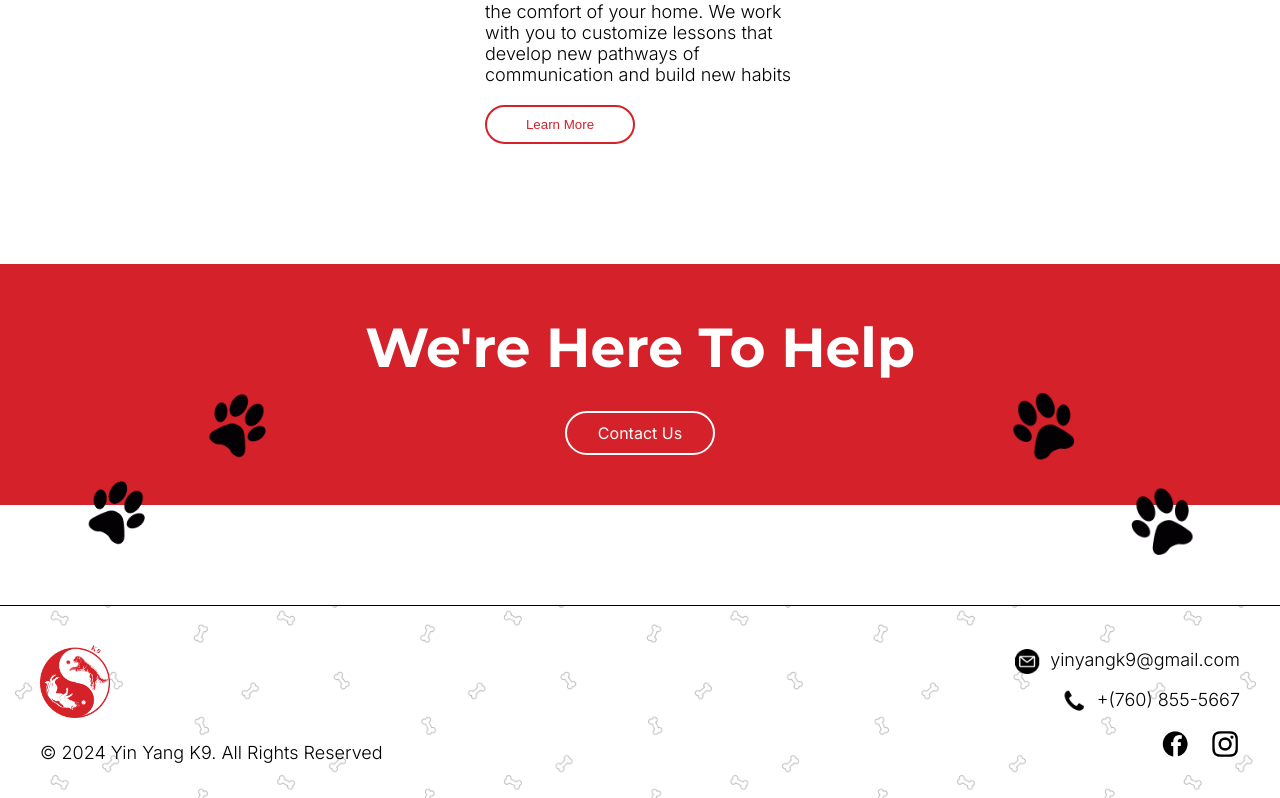
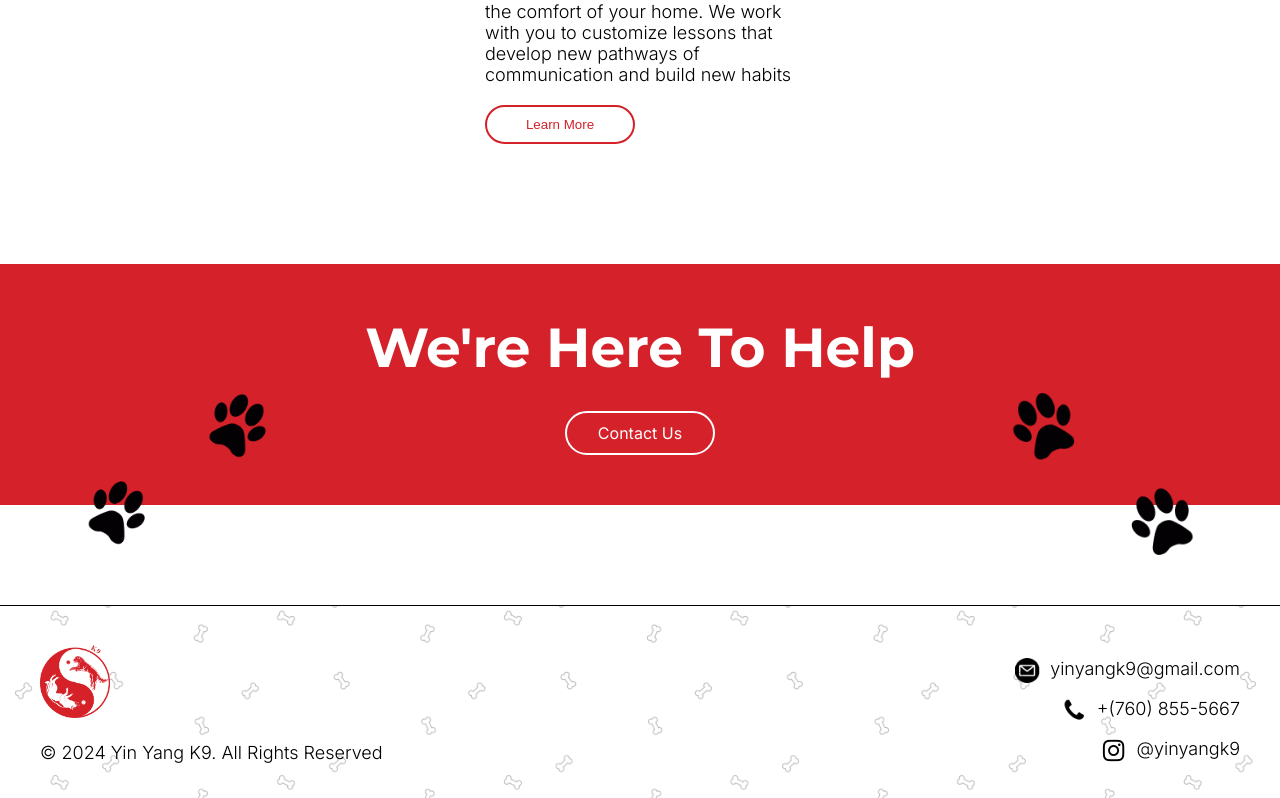
Before and after one commit to JasonKirshner/yinyangk9.com, a Next.js app: page /services in a window 1280 px wide. Shown: the part 1380-2178 px from the top of the page. Built offline with nearby package versions, Linux system fonts and the light colour scheme.

Commit message:
Use next/image for footer images
Signed-off-by: Jason Kirshner <jasonkirshner13@gmail.com>

```diff
--- a/src/components/Footer/Footer.js
+++ b/src/components/Footer/Footer.js
@@ -1,35 +1,47 @@
 import Link from 'next/link'
+import Image from "next/image";
+
+import heroImage from '../../../public/hero_bg.png'
+import mailImage from '../../../public/mail.png'
+import phoneImage from '../../../public/phone.png'
+import fbImage from '../../../public/facebook.png'
+import igImage from '../../../public/instagram.png'
+import logo from '../../../public/logo.png'
 
 import styles from './Footer.module.css'
 
 const Footer = () => {
   return (
     <footer className={styles.footer}>
-      <img src="/hero_bg.png" alt="Footer Background" className={styles.bgImage} />
+      <Image src={heroImage} alt="Footer Background" className={styles.bgImage} />
       <div className={`${styles.footerContainer} container`}>
         <div className={styles.footerLeft}>
           <Link className={styles.homeLink} href="/">
-            <img src="/logo.png" alt="Logo" className={styles.logo} />
+            <Image src={logo} alt="Logo" className={styles.logo} />
           </Link>
           <p className={styles.copyright}>© 2024 Yin Yang K9. All Rights Reserved</p>
         </div>
         <div className={styles.footerRight}>
           <Link href="mailto:yinyangk9@gmail.com" className={styles.contactLink}>
-            <img src="/mail.png" alt="Email Icon" className={styles.contactIcon} />
+            <Image src={mailImage} alt="Email Icon" className={styles.contactIcon} />
             <p className={styles.contactLabel}>yinyangk9@gmail.com</p>
           </Link>
           <Link href="tel:+(760) 855-5667" className={styles.contactLink}>
-            <img src="/phone.png" alt="Phone Icon" className={styles.contactIcon} />
+            <Image src={phoneImage} alt="Phone Icon" className={styles.contactIcon} />
             <p className={styles.contactLabel}>+(760) 855-5667</p>
           </Link>
-          <div className={styles.socials}>
+          <Link href="https://www.instagram.com/yinyangk9/" className={styles.contactLink}>
+            <Image src={igImage} alt="Facebook Icon" className={styles.contactIcon} />
+            <p className={styles.contactLabel}>@yinyangk9</p>
+          </Link>
+          {/* <div className={styles.socials}>
             <Link href="http://facebook.com" className={styles.socialLink}>
-              <img src="/facebook.png" alt="Facebook Icon" className={styles.socialIcon} />
+              <Image src={fbImage} alt="Facebook Icon" className={styles.socialIcon} />
             </Link>
-            <Link href="http://instagram.com" className={styles.socialLink}>
-              <img src="/instagram.png" alt="Facebook Icon" className={styles.socialIcon} />
+            <Link href="https://www.instagram.com/yinyangk9/" className={styles.socialLink}>
+              <Image src={igImage} alt="Facebook Icon" className={styles.socialIcon} />
             </Link>
-          </div>
+          </div> */}
         </div>
       </div>
     </footer>
--- a/src/components/Footer/Footer.module.css
+++ b/src/components/Footer/Footer.module.css
@@ -70,7 +70,7 @@
 .contactLink {
   display: flex;
 
-  &:nth-child(2) {
+  &:not(:first-child) {
     margin-top: 15px;
   }
 }
```
